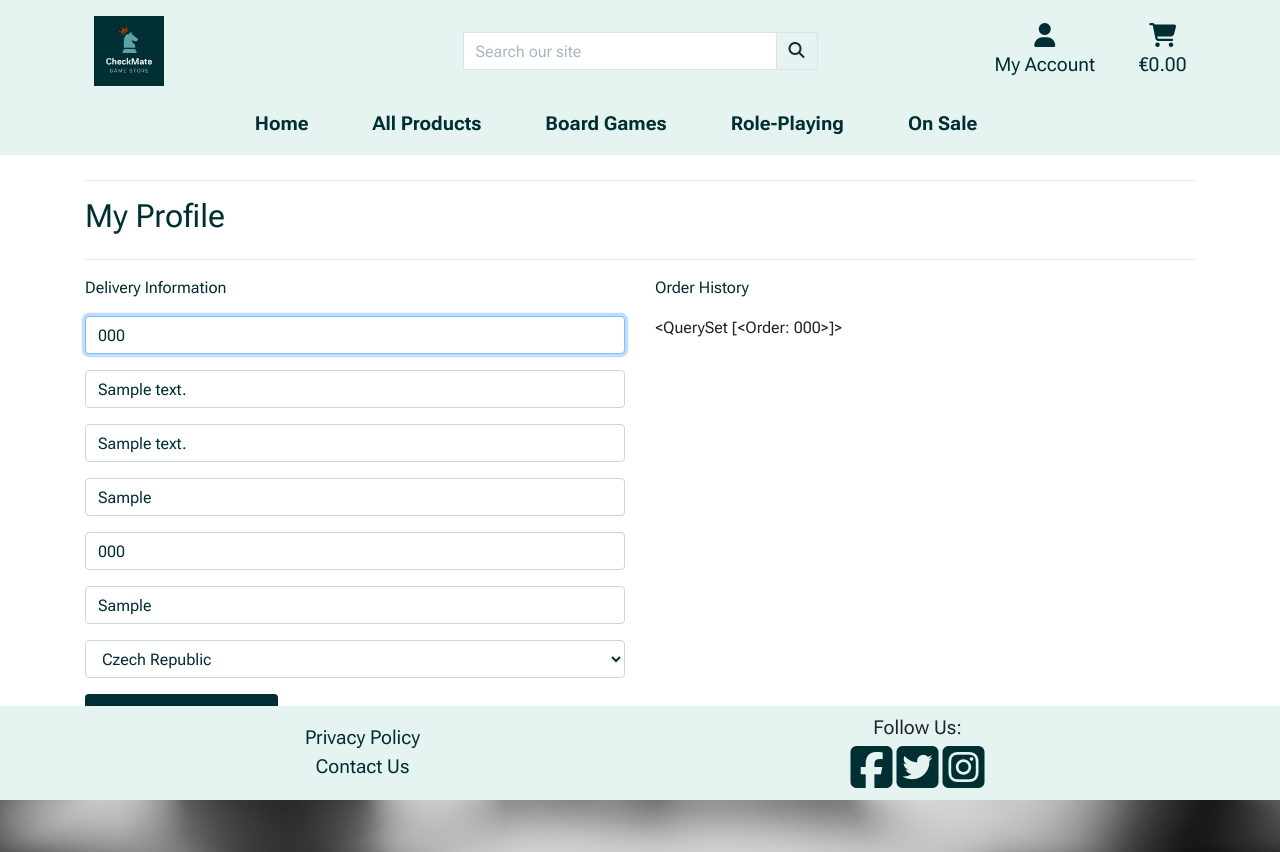
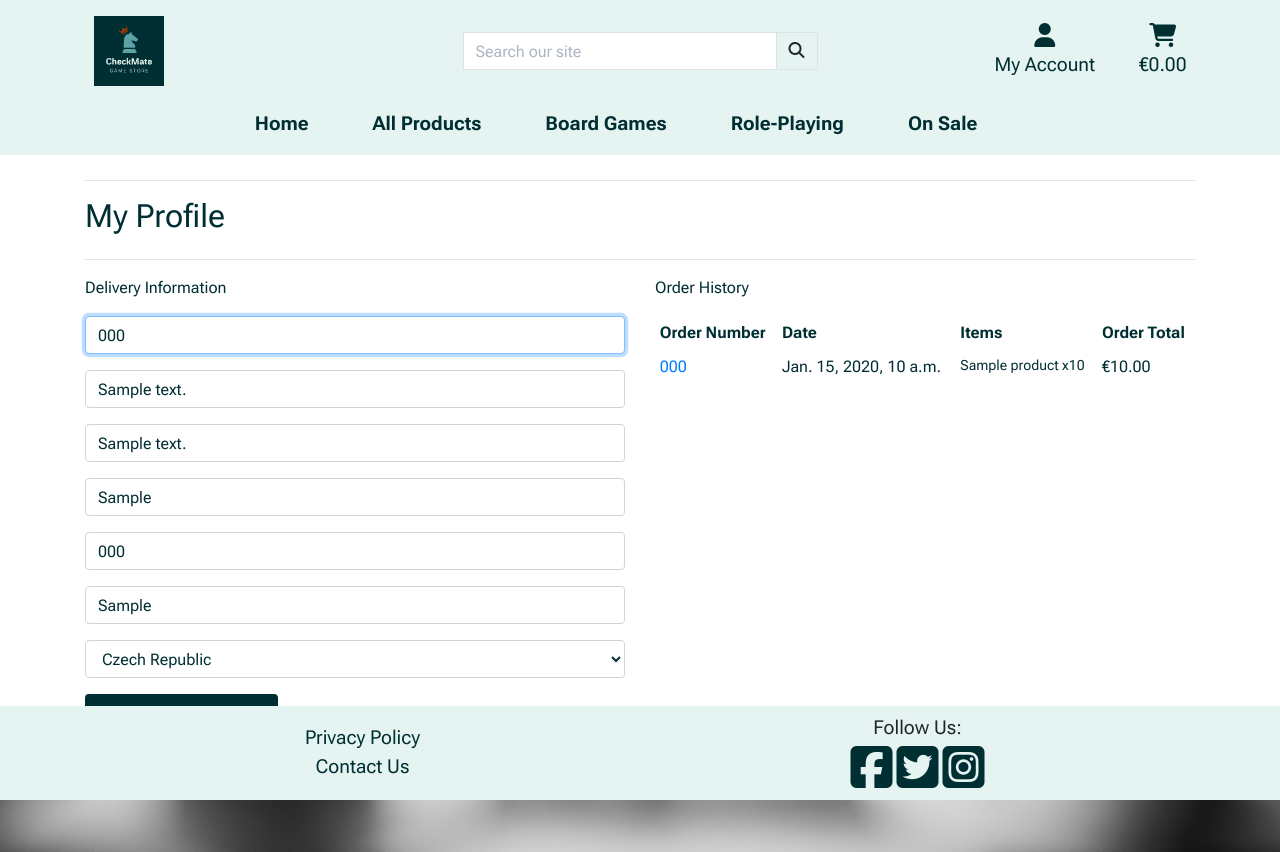
Before and after one commit to vit718/CheckMate-GameStore_Django, a Django app: page /profile/ in a window 1280 px wide. Run offline with Django 3.2, Linux system fonts and the light colour scheme; a user stored in the database is signed in; tables that the repository leaves empty hold one stand-in row (values such as "Sample post"); some libraries are stand-ins or nearby versions.

Commit message:
Added order history and update checkout views

```diff
--- a/checkout/admin.py
+++ b/checkout/admin.py
@@ -14,7 +14,7 @@ class OrderAdmin(admin.ModelAdmin):
                        'delivery_cost', 'order_total',
                        'grand_total', 'original_bag', 'stripe_pid',)
 
-    fields = ('order_number', 'date', 'full_name',
+    fields = ('order_number', 'user_profile', 'date', 'full_name',
               'email', 'phone_number', 'street_address1',
               'street_address2', 'town_or_city', 'postcode',
               'county', 'country', 'delivery_cost',
--- a/profiles/static/profiles/css/profile.css
+++ b/profiles/static/profiles/css/profile.css
@@ -17,3 +17,7 @@
 #id_default_country option:first-child {
     color: #aab7c4;
 }
+
+table {
+    color: #002F33 !important;
+}
--- a/profiles/templates/profiles/profile.html
+++ b/profiles/templates/profiles/profile.html
@@ -38,7 +38,39 @@
         </div>
         <div class="col-12 col-lg-6">
             <p class="text-dark">Order History</p>
-            {{ orders }}
+            <table class="table table-sm table-borderless">
+                <thead>
+                    <tr>
+                        <th>Order Number</th>
+                        <th>Date</th>
+                        <th>Items</th>
+                        <th>Order Total</th>
+                    </tr>
+                </thead>
+                <tbody>
+                    {% for order in orders %}
+                        <tr>
+                            <td>
+                                <a href="{% url 'order_history' order.order_number %}"
+                                title="{{ order.order_number }}">
+                                    {{ order.order_number|truncatechars:6 }}
+                                </a>
+                            </td>
+                            <td>{{ order.date }}</td>
+                            <td>
+                                <ul class="list-unstyled">
+                                    {% for item in order.lineitems.all %}
+                                        <li class="small">
+                                            {{ item.product.name }} x{{ item.quantity }}
+                                        </li>
+                                    {% endfor %}
+                                </ul>
+                            </td>
+                            <td>&euro;{{ order.grand_total }}</td>
+                        </tr>
+                    {% endfor %}
+                </tbody>
+            </table>
         </div>
     </div>
 
--- a/profiles/urls.py
+++ b/profiles/urls.py
@@ -4,4 +4,7 @@ from .import views
 
 urlpatterns = [
     path('', views.profile, name='profile'),
+    path('order_history/<order_number>',
+         views.order_history, name='order_history'
+         ),
 ]
--- a/profiles/views.py
+++ b/profiles/views.py
@@ -1,6 +1,8 @@
 """Imported"""
 from django.shortcuts import render, get_object_or_404
 from django.contrib import messages
+
+from checkout.models import Order
 
 from .models import UserProfile
 from .forms import UserProfileForm
@@ -27,3 +29,21 @@ def profile(request):
     }
 
     return render(request, template, context)
+
+
+def order_history(request, order_number):
+    """View for the profile page order history"""
+    order = get_object_or_404(Order, order_number=order_number)
+
+    messages.info(request, (
+        f'This is a past confirmation for order number {order_number}. '
+        'A confirmation email was sent on the order date.'
+    ))
+
+    template = 'checkout/checkout_success.html'
+    context = {
+        'order': order,
+        'from_profile': True,
+    }
+
+    return render(request, template, context)
```
Also changed, not shown: checkout/templates/checkout/checkout_success.html (+12 -1 lines), checkout/views.py (+42 -1 lines).
